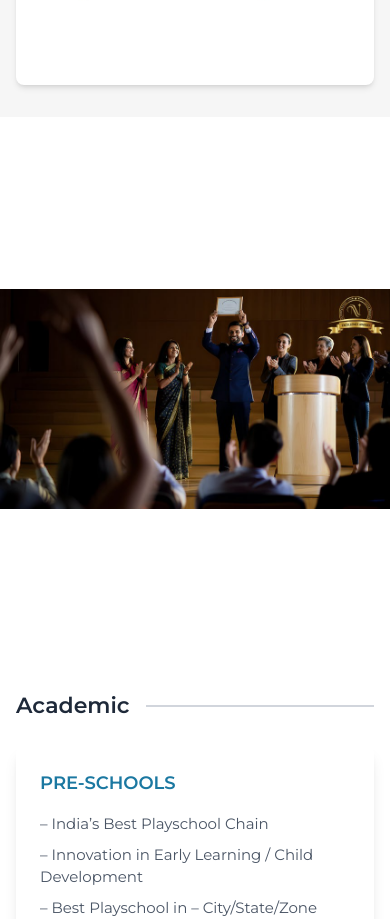
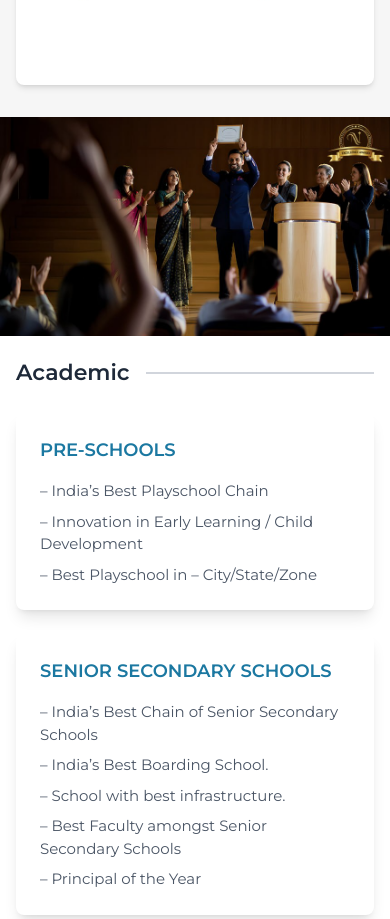
Before and after one commit to ritzdevelopers/nova-vista, a Next.js app: page /Excellence in a window 390 px wide. Shown: the part 1211-2130 px from the top of the page. Built offline with nearby package versions, Linux system fonts and the light colour scheme; no server answers.

Commit message:
fix: enhance image responsiveness and adjust layout in Excellence

```diff
--- a/app/Excellence/page.jsx
+++ b/app/Excellence/page.jsx
@@ -67,15 +67,15 @@ export default function Excellence() {
                 <img
                     src="/static/award.png"
                     alt="Awards"
-                    className="w-[860px] h-[484px] mx-auto object-contain mt-10 "
+                    className="w-full max-w-[860px] h-auto mx-auto object-contain mt-0 md:mt-10 mb-0"
                 />
-                <MotionSection className="w-full bg-white py-12">
+                <MotionSection className="w-full bg-white  md:py-12">
                     <div className="max-w-7xl mx-auto px-4">
                         <div className="flex items-center mb-6">
-                            <h2 className="text-[22px] font-semibold md:text-[28px]  text-gray-800 mr-4">
+                            <h2 className="text-[22px] font-semibold md:text-[28px]  text-gray-800 mr-4 mt-5">
                                 Academic
                             </h2>
-                            <div className="flex-grow h-[2px] bg-gray-300"></div>
+                            <div className="flex-grow h-[2px] bg-gray-300 mt-5"></div>
                         </div>
 
                         {/* ================= GRID CONTENT ================= */}
```
